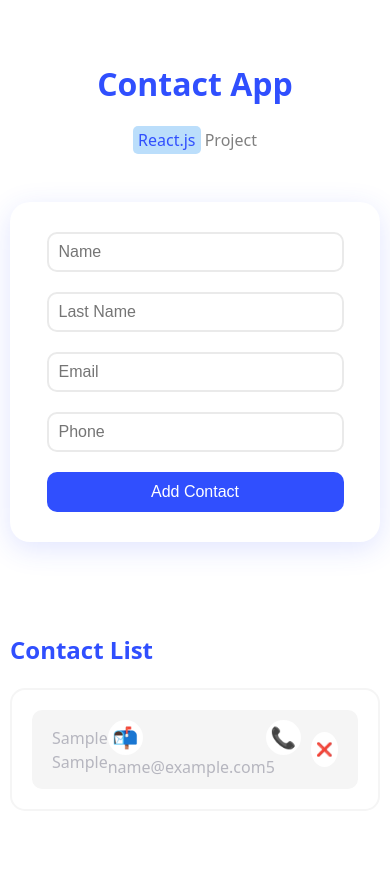
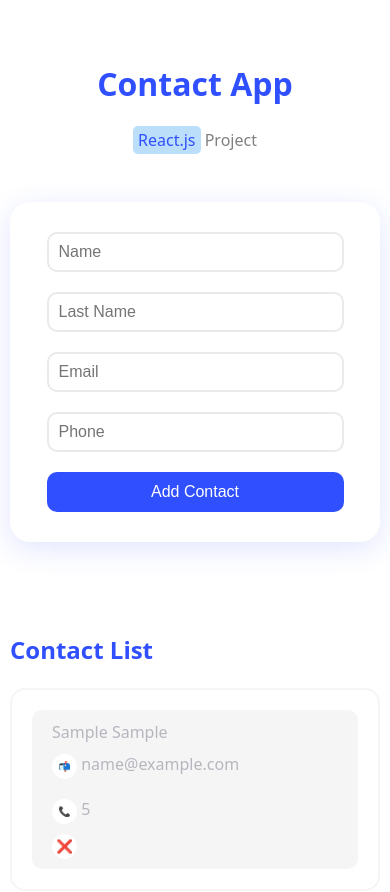
Before and after one commit to developersaeid/contact-app-with-React-js, a React (Vite) app: page / in a window 390 px wide. Both pictures are taken after typing "Sample", "Sample", "name@example.com", "5" into the empty fields and a click on the button "Add Contact". Shown: the top 892 px of the page. Built offline with nearby package versions, Linux system fonts and the light colour scheme.

Commit message:
resopnsive

```diff
--- a/src/components/ContactItem.jsx
+++ b/src/components/ContactItem.jsx
@@ -4,7 +4,7 @@ function ContactItem({data:{id,name,lastName,email,phone},deleteHandler}) {
   return (
     <li className={Styles.item}>
             <p>{name} {lastName}</p>
-            <p><span>📬</span> {email}</p>
+            <p><span className={Styles.spanItem}>📬</span> {email}</p>
             <p><span>📞</span> {phone}</p>
             <button onClick={()=>deleteHandler(id)} >❌</button>
     </li>
--- a/src/components/ContactItem.module.css
+++ b/src/components/ContactItem.module.css
@@ -39,3 +39,95 @@
 .item button:hover {
     font-size: 1.5rem;
 }
+
+@media (max-width: 375.999px) {
+    .item {
+    display: flex;
+    flex-direction: column;
+    justify-content: space-between;
+    align-items: start;
+    background-color: #f5f5f5;
+    color: #b6b6bf;
+    padding: 10px 20px;
+    margin: 15px;
+    border-radius: 10px;
+}
+
+.item p {
+    flex-basis: 0;
+    flex-grow: 1;
+}
+
+.item span {
+    display: inline-block;
+    font-size:  10px;
+    text-align: center;
+    margin-right: 10px;
+    background-color: #fff;
+    width: 25px;
+    height: 25px;
+    line-height: 25px;
+    border-radius: 50%;
+    margin: 10px 0px;
+}
+
+.item button {
+    width: 25px;
+    height: 25px;
+    background-color: #fff;
+    border: none;
+    border-radius: 50%;
+    cursor: pointer;
+    transition: .1s all ease-in-out;
+}
+
+.item button:hover {
+    font-size: 1.5rem;
+}
+}
+
+@media (max-width: 475.999px) {
+    .item {
+    display: flex;
+    flex-direction: column;
+    justify-content: space-between;
+    align-items: start;
+    background-color: #f5f5f5;
+    color: #b6b6bf;
+    padding: 10px 20px;
+    margin: 15px;
+    border-radius: 10px;
+}
+
+.item p {
+    flex-basis: 0;
+    flex-grow: 1;
+}
+
+.item span {
+    display: inline-block;
+    font-size:  10px;
+    text-align: center;
+    margin-right: 10px;
+    background-color: #fff;
+    width: 25px;
+    height: 25px;
+    line-height: 25px;
+    border-radius: 50%;
+    margin: 10px 0px;
+}
+
+.item button {
+    width: 25px;
+    height: 25px;
+    background-color: #fff;
+    border: none;
+    border-radius: 50%;
+    cursor: pointer;
+    transition: .1s all ease-in-out;
+}
+
+.item button:hover {
+    font-size: 1.5rem;
+}
+}
```
